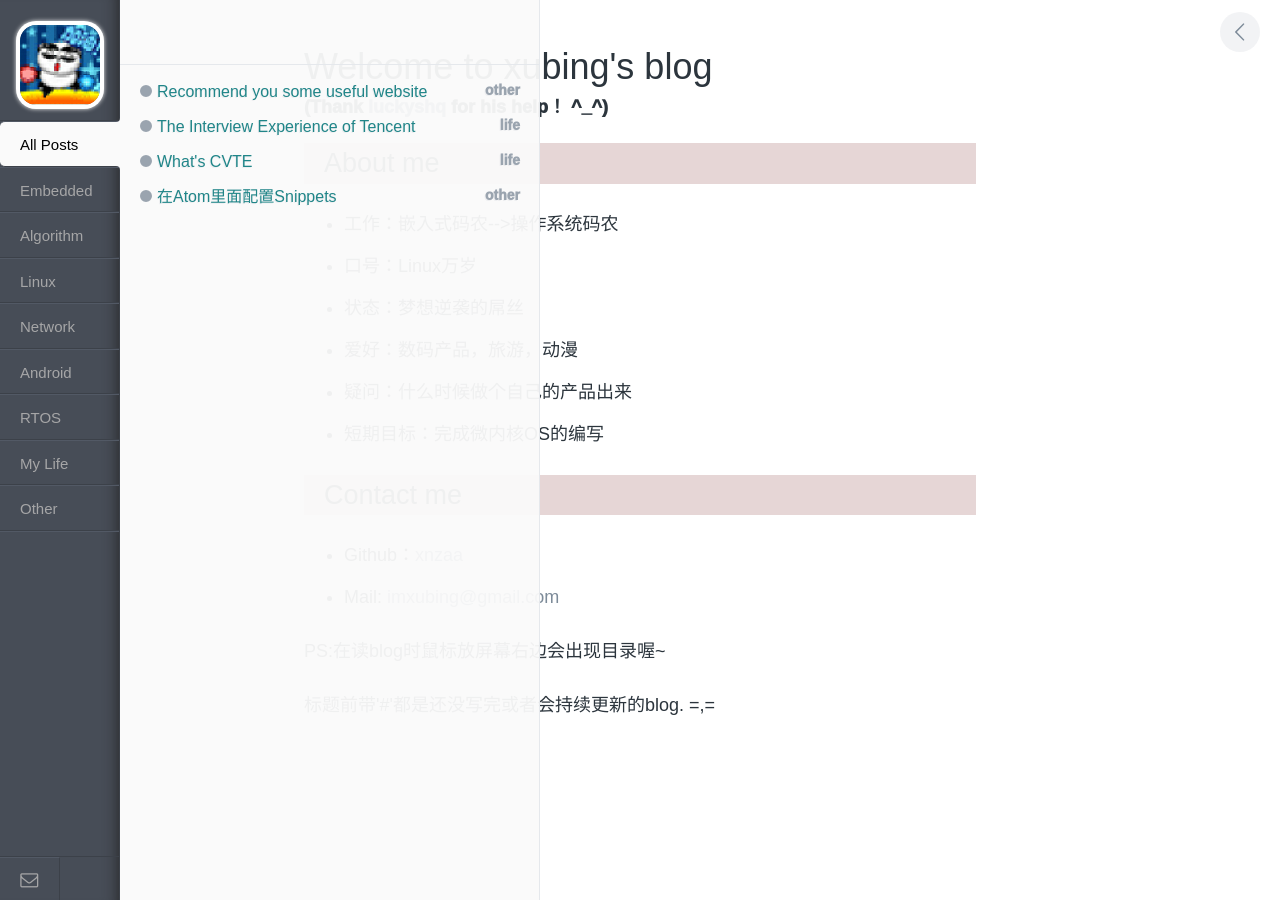
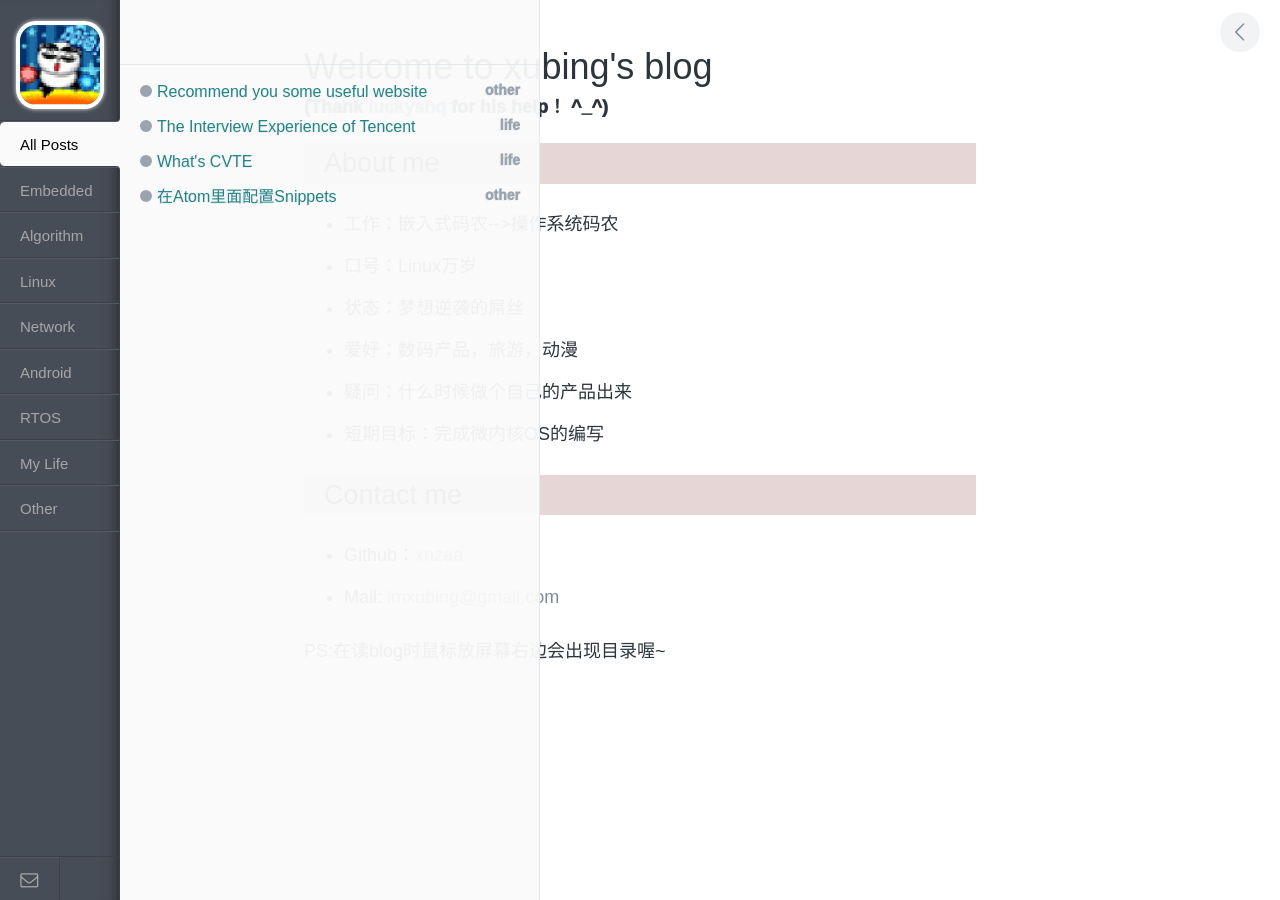
Before and after one commit to xnzaa/xnzaa.github.io, a Jekyll site: the page built from index.html, in a window 1280 px wide. Built offline with Jekyll 4.4.1, drawn with Linux system fonts in a browser that asks for light colours; comment, search, counter and statistics services are not loaded.

Commit message:
change post

```diff
--- a/index.html
+++ b/index.html
@@ -21,6 +21,6 @@ title: xnzaa's blog
     <li>Mail: <a href="mailto:imxubing@gmail.com">imxubing@gmail.com</a></li>
   </ul>
   <p>PS:在读blog时鼠标放屏幕右边会出现目录喔~</p>
-  <p>标题前带'#'都是还没写完或者会持续更新的blog. =,=</p>
- <!-- <p>blog中部分网址需要科学上网的支持(对应链接前会加上'*'),想要便捷科学上网<a href="http://honx.in/i/VDZK_c6vD3N_Jgoj">请点这里</a></p>-->
+  <p></p>
+  <p></p>
 </article> <!-- end #post__content -->
```
